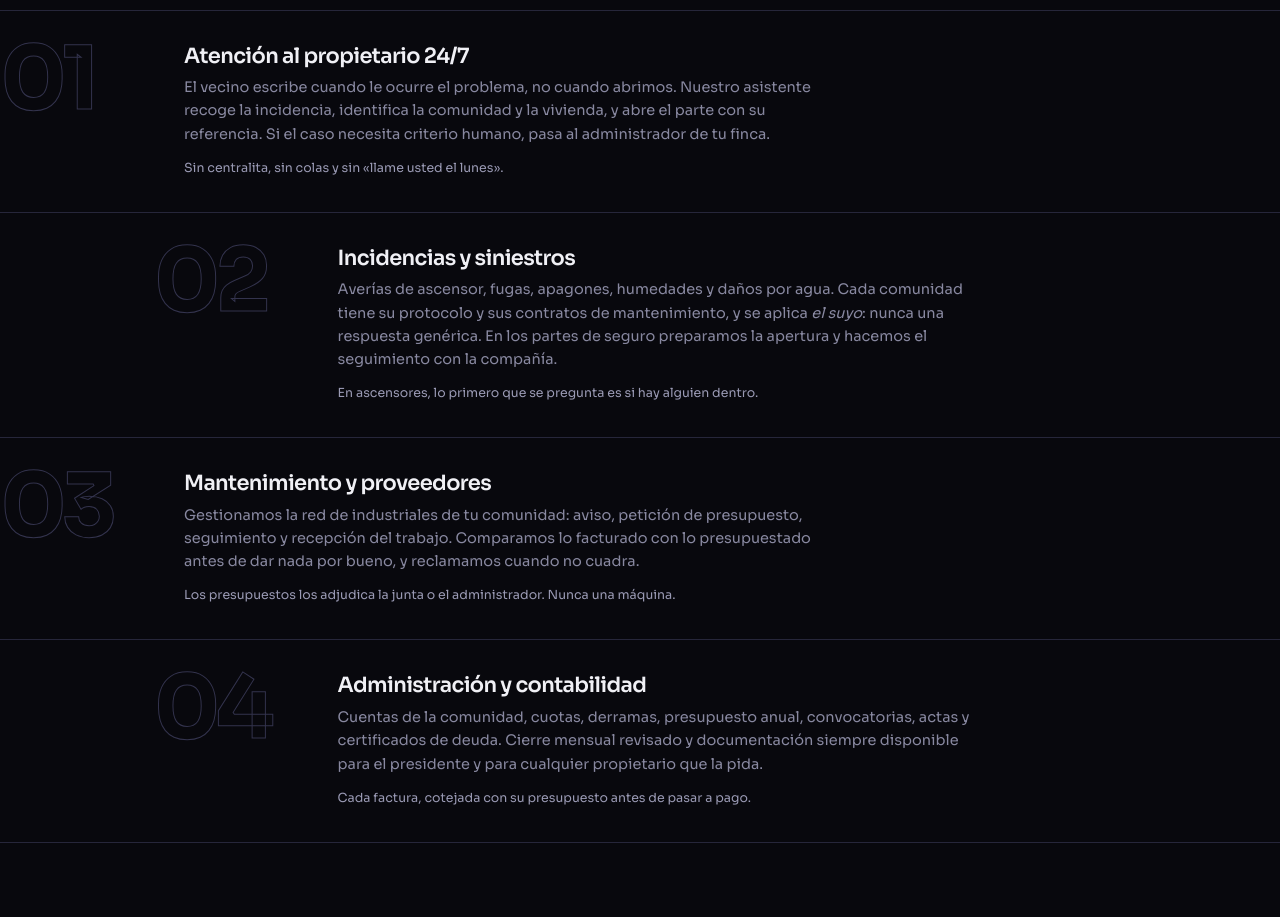
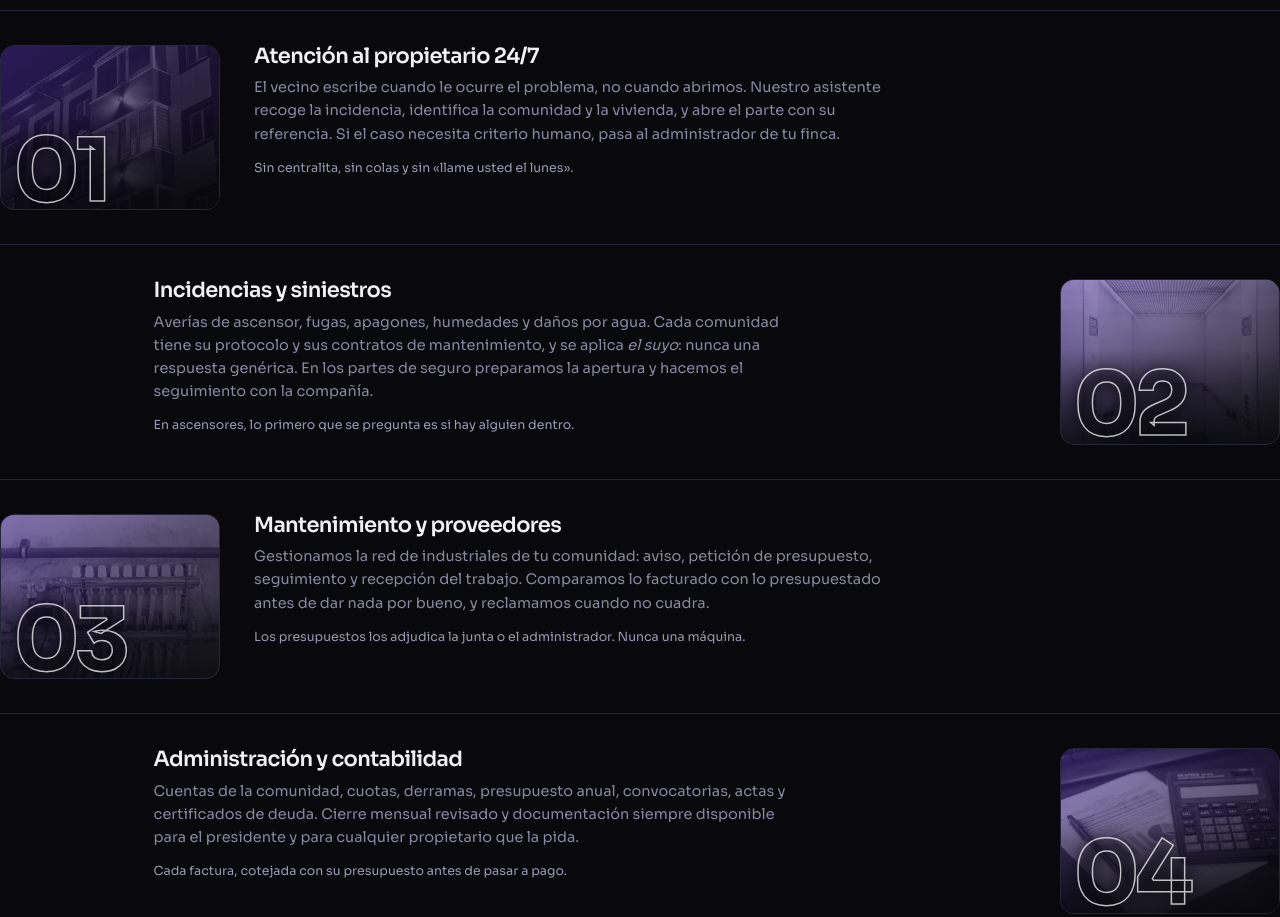
Before and after one commit to NexusForgeIA/WHITEMOON-FINCAS-DEMO, a plain HTML site: page index.html in a window 1280 px wide. Shown: the part 1320-2237 px from the top of the page. Drawn offline with Linux system fonts and the light colour scheme; a script that the page names is missing.

Commit message:
fix: h1 rota por pasos de 20% + fotos duotono en cards de servicios (#13)
El bloque de la palabra rotatoria tiene 5 líneas, así que una línea es el
20% de su altura y no el 100%: con los pasos antiguos el titular se quedaba
en blanco casi todo el ciclo. Se añade además la guarda de reduced-motion.

Las 4 cards de #servicios pasan a llevar foto (WebP con fallback JPG, 4:3,
lazy) tratada en gris + velo púrpura, con el número encima. La asimetría se
mantiene: en las filas pares la imagen salta al lado contrario. En <=900px
la foto sube a ancho completo recortada a 180px. Las cards de #ia no se
tocan.


Claude-Session: https://claude.ai/code/session_017hFuJXt7Yv853kNuhRpNQ7

Co-authored-by: Claude Opus 5 (1M context) <noreply@anthropic.com>

```diff
--- a/assets/css/landing.css
+++ b/assets/css/landing.css
@@ -125,7 +125,7 @@
 .rota {
   display: inline-block;
   position: relative;
-  height: 1.06em;
+  height: 1.08em;
   overflow: hidden;
   vertical-align: bottom;
   color: var(--g);
@@ -135,12 +135,18 @@
   display: block;
   animation: rotar 10.5s cubic-bezier(.7, 0, .3, 1) infinite;
 }
+/* El bloque interior tiene 5 líneas, así que una línea es el 20% de su
+   altura, no el 100%. Con pasos de 100% el titular se quedaba en blanco. */
 @keyframes rotar {
   0%, 22%    { transform: translateY(0); }
-  25%, 47%   { transform: translateY(-100%); }
-  50%, 72%   { transform: translateY(-200%); }
-  75%, 97%   { transform: translateY(-300%); }
-  100%       { transform: translateY(-400%); }
+  25%, 47%   { transform: translateY(-20%); }
+  50%, 72%   { transform: translateY(-40%); }
+  75%, 97%   { transform: translateY(-60%); }
+  100%       { transform: translateY(-80%); }
+}
+
+@media (prefers-reduced-motion: reduce) {
+  .rota span { animation: none; }
 }
 
 .hero-sub {
@@ -198,22 +204,60 @@
    que no queremos. */
 .servicio {
   display: grid;
-  grid-template-columns: 150px minmax(0, 1fr);
+  grid-template-columns: 220px minmax(0, 1fr);
   gap: 34px;
   align-items: start;
   padding: 34px 0;
   border-top: 1px solid var(--linea);
 }
 .servicio:last-child { border-bottom: 1px solid var(--linea); }
-.servicio:nth-child(even) { padding-left: 12%; }
+.servicio:nth-child(even) {
+  padding-left: 12%;
+  grid-template-columns: minmax(0, 1fr) 220px;
+}
+/* La foto salta al lado contrario en las filas pares: es la misma
+   asimetría que ya hacía el sangrado, ahora también en la imagen. */
+.servicio:nth-child(even) .servicio-media { order: 2; }
+
+/* La foto va en clave dark: gris de base y un velo púrpura encima, para
+   que no meta color ajeno al sistema. El número se apoya sobre ella. */
+.servicio-media {
+  position: relative;
+  border: 1px solid var(--linea);
+  border-radius: 14px;
+  overflow: hidden;
+  background: var(--sup-1);
+}
+.servicio-media img {
+  display: block;
+  width: 100%;
+  height: auto;
+  filter: grayscale(1) brightness(.72) contrast(1.05);
+}
+.servicio-media::after {
+  content: '';
+  position: absolute;
+  inset: 0;
+  /* El velo de abajo no es decorativo: sin él el número se pierde sobre
+     las fotos claras, como la del ascensor. */
+  background:
+    linear-gradient(to top, rgba(8, 8, 13, .8), rgba(8, 8, 13, 0) 58%),
+    linear-gradient(140deg, rgba(124, 77, 255, .35), rgba(8, 8, 13, .78));
+  pointer-events: none;
+}
 
 .servicio-num {
+  position: absolute;
+  left: 12px;
+  bottom: 2px;
+  z-index: 2;
   font-size: 88px;
   font-weight: 700;
   letter-spacing: -.06em;
   line-height: .8;
   color: transparent;
-  -webkit-text-stroke: 1px var(--linea-2);
+  -webkit-text-stroke: 1.5px rgba(240, 240, 245, .78);
+  text-shadow: 0 2px 18px rgba(8, 8, 13, .9);
   transition: -webkit-text-stroke-color .3s ease, color .3s ease;
 }
 .servicio:hover .servicio-num { -webkit-text-stroke-color: var(--p); }
@@ -408,6 +452,15 @@
   .servicio:nth-child(even) { padding-left: 0; }
 }
 
+@media (max-width: 900px) {
+  /* En una sola columna la asimetría ya no se sostiene: la foto sube a
+     ancho completo y se recorta, en vez de quedarse como un icono. */
+  .servicio,
+  .servicio:nth-child(even) { grid-template-columns: 1fr; gap: 18px; }
+  .servicio:nth-child(even) .servicio-media { order: 0; }
+  .servicio-media img { height: 180px; object-fit: cover; }
+}
+
 @media (max-width: 680px) {
   .wrap, .hero-in, .stats, .pie-in { padding-left: 18px; padding-right: 18px; }
   .cab-in { padding: 12px 18px; }
@@ -416,7 +469,8 @@
   .hero { padding: 46px 0 60px; }
   .seccion { padding: 64px 0; }
   .stats-in { grid-template-columns: 1fr; }
-  .servicio { grid-template-columns: 1fr; gap: 12px; }
+  .servicio,
+  .servicio:nth-child(even) { gap: 12px; }
   .servicio-num { font-size: 60px; }
   .fantasma { font-size: 34vw; }
 }
--- a/index.html
+++ b/index.html
@@ -133,7 +133,15 @@
 
   <div class="servicios">
     <article class="servicio rev">
-      <span class="servicio-num" aria-hidden="true">01</span>
+      <div class="servicio-media">
+        <picture>
+          <source srcset="assets/img/servicios/s01.webp" type="image/webp">
+          <img src="assets/img/servicios/s01.jpg" width="640" height="480"
+               loading="lazy" decoding="async"
+               alt="Fachada de un edificio de viviendas de noche, con los balcones y las ventanas iluminados">
+        </picture>
+        <span class="servicio-num" aria-hidden="true">01</span>
+      </div>
       <div>
         <h3>Atención al propietario 24/7</h3>
         <p>
@@ -147,7 +155,15 @@
     </article>
 
     <article class="servicio rev">
-      <span class="servicio-num" aria-hidden="true">02</span>
+      <div class="servicio-media">
+        <picture>
+          <source srcset="assets/img/servicios/s02.webp" type="image/webp">
+          <img src="assets/img/servicios/s02.jpg" width="640" height="480"
+               loading="lazy" decoding="async"
+               alt="Interior de una cabina de ascensor vacía, con pasamanos y botonera a ambos lados">
+        </picture>
+        <span class="servicio-num" aria-hidden="true">02</span>
+      </div>
       <div>
         <h3>Incidencias y siniestros</h3>
         <p>
@@ -162,7 +178,15 @@
     </article>
 
     <article class="servicio rev">
-      <span class="servicio-num" aria-hidden="true">03</span>
+      <div class="servicio-media">
+        <picture>
+          <source srcset="assets/img/servicios/s03.webp" type="image/webp">
+          <img src="assets/img/servicios/s03.jpg" width="640" height="480"
+               loading="lazy" decoding="async"
+               alt="Colector de calefacción con sus llaves de paso y manómetro en un cuarto técnico">
+        </picture>
+        <span class="servicio-num" aria-hidden="true">03</span>
+      </div>
       <div>
         <h3>Mantenimiento y proveedores</h3>
         <p>
@@ -176,7 +200,15 @@
     </article>
 
     <article class="servicio rev">
-      <span class="servicio-num" aria-hidden="true">04</span>
+      <div class="servicio-media">
+        <picture>
+          <source srcset="assets/img/servicios/s04.webp" type="image/webp">
+          <img src="assets/img/servicios/s04.jpg" width="640" height="480"
+               loading="lazy" decoding="async"
+               alt="Mesa de despacho con un informe contable impreso, un bolígrafo y una calculadora">
+        </picture>
+        <span class="servicio-num" aria-hidden="true">04</span>
+      </div>
       <div>
         <h3>Administración y contabilidad</h3>
         <p>
```
Also changed, not shown: assets/img/servicios/s01.jpg (added), assets/img/servicios/s01.webp (added), assets/img/servicios/s02.jpg (added), assets/img/servicios/s02.webp (added), assets/img/servicios/s03.jpg (added), assets/img/servicios/s03.webp (added), assets/img/servicios/s04.jpg (added), assets/img/servicios/s04.webp (added).
